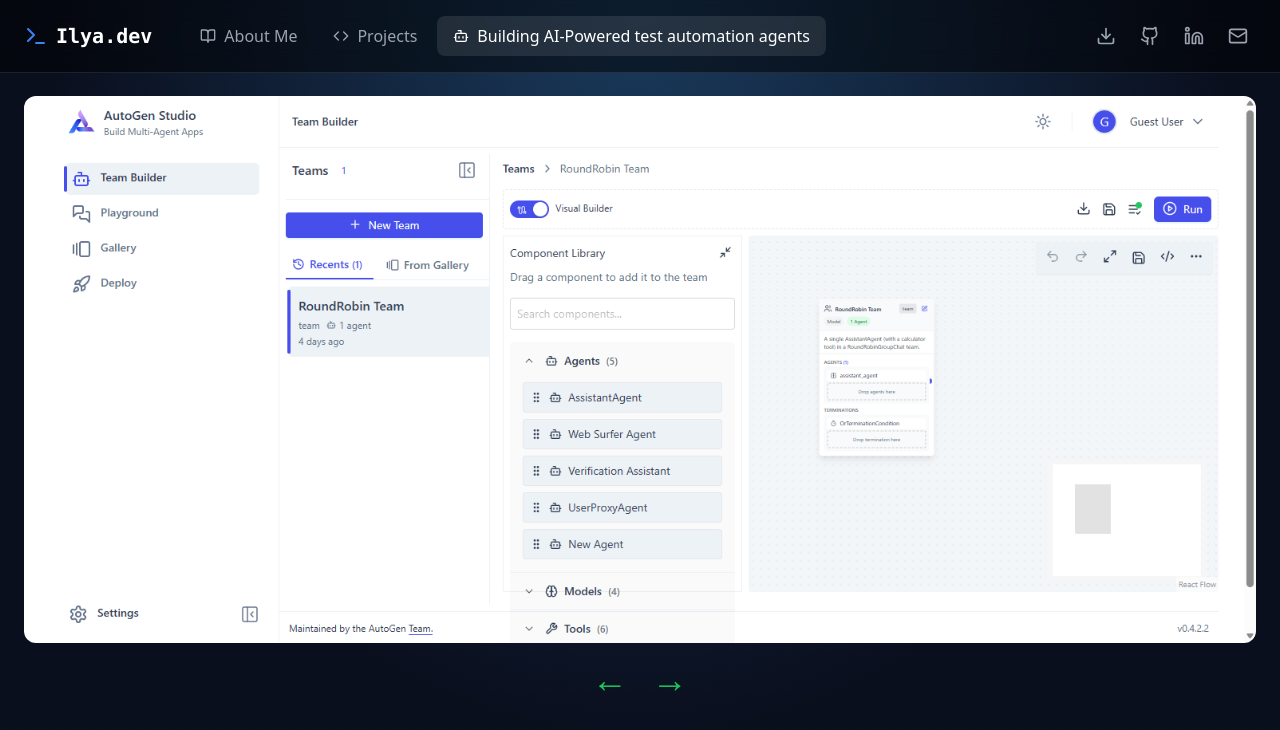
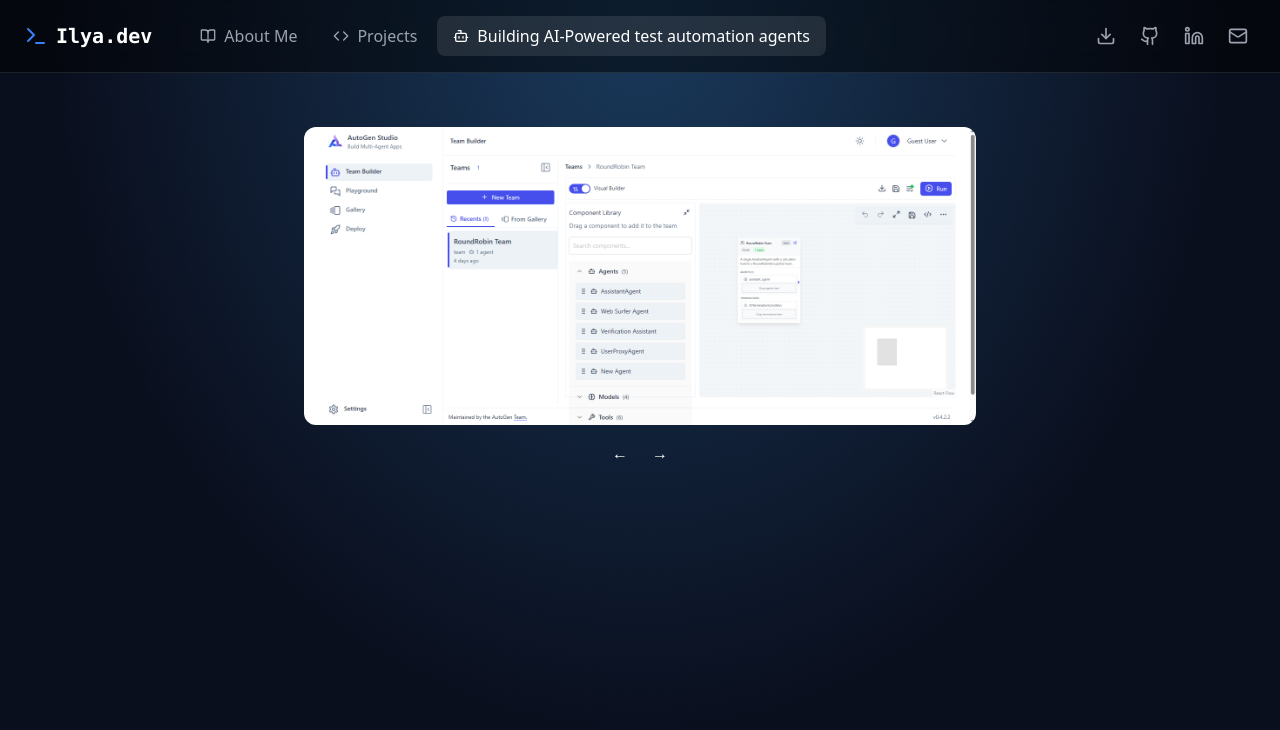
Before and after one commit to ilyar88/ai-portfolio, a React (Vite) app in the folder frontend/: page /blog in a window 1280 px wide. Shown: the top 730 px of the page. Built offline with nearby package versions, Linux system fonts and the light colour scheme; no server answers.

Commit message:
Update index.jsx file.

```diff
--- a/frontend/src/components/sections/Blog/index.jsx
+++ b/frontend/src/components/sections/Blog/index.jsx
@@ -14,10 +14,10 @@ export const BlogSection = () => {
       exit={{ opacity: 0 }}
       className="flex flex-col items-center justify-center min-h-[50vh]"
     >
-      <img src={images[index]} alt="Blog" className="rounded-xl mb-4" />
+      <img src={images[index]} alt="Blog" className="max-w-2xl w-full rounded-xl mb-4" />
       <div className="flex gap-6">
-        <button onClick={() => setIndex((index - 1 + images.length) % images.length)} className="text-4xl text-green-500">←</button>
-        <button onClick={() => setIndex((index + 1) % images.length)} className="text-4xl text-green-500">→</button>
+        <button onClick={() => setIndex((index - 1 + images.length) % images.length)}>←</button>
+        <button onClick={() => setIndex((index + 1) % images.length)}>→</button>
       </div>
     </motion.div>
   )
```
